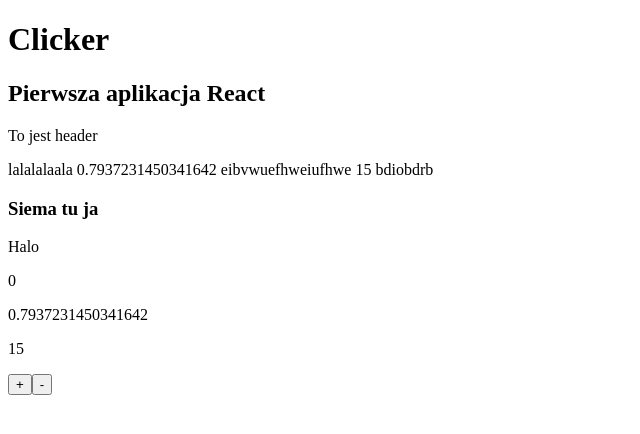
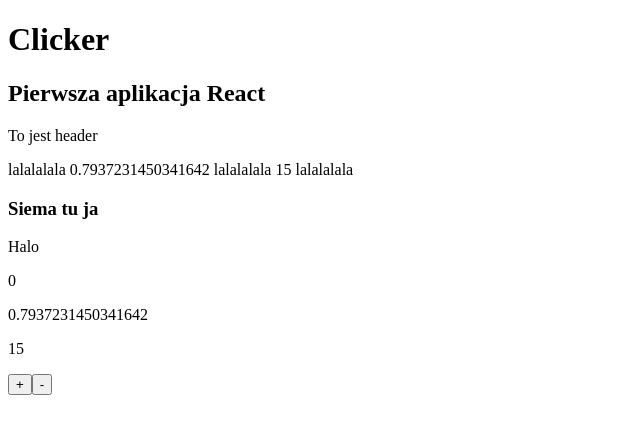
Before and after one commit to IuriiLozenko/clicker, a React (Create React App) app: page / in a window 1280 px wide. Shown: the top 434 px of the page, without its empty margins (0-640 px from the left). Built offline with nearby package versions, Linux system fonts and the light colour scheme.

Commit message:
Hooksy React

```diff
--- a/src/App.tsx
+++ b/src/App.tsx
@@ -1,13 +1,25 @@
-import React from 'react';
+import React, { useState } from "react";
 import OurCustomHeader from "./Components/Header/Header";
 import Article from './Components/Article/Article';
 import Display from './Components/Display/Display';
 import Manipulator from './Components/Manipulator/Manipulator';
+
+export type count = string | number | boolean;
+
 function App() {
+
+  // pierwszy element useState: zmienna stanowa, pojemnik na dane, zmiana jej wartości powoduje przładowanie się komponentu w którym została zainicjalizowana
+  // drugi element useState: funckja aktualizująca zmienna stanową, zmienna stanowa i jej funkcja są nie rozłączne
+
+  // const [count, setCount] = useState<count>(0);
+  //const = 5 - ŹLE
+  //setCount(5) //- DOBRZE
+
+
 // sumulacja strzału do API
 const response = 15;
 const randomNumber = Math.random();
-const stringWithRandomNumberInIt = `lalalalaala ${randomNumber} eibvwuefhweiufhwe ${response} bdiobdrb`;
+const stringWithRandomNumberInIt = `lalalalala ${randomNumber} lalalalala ${response} lalalalala`;
   return (
     <div className="App">
       <OurCustomHeader />
```
